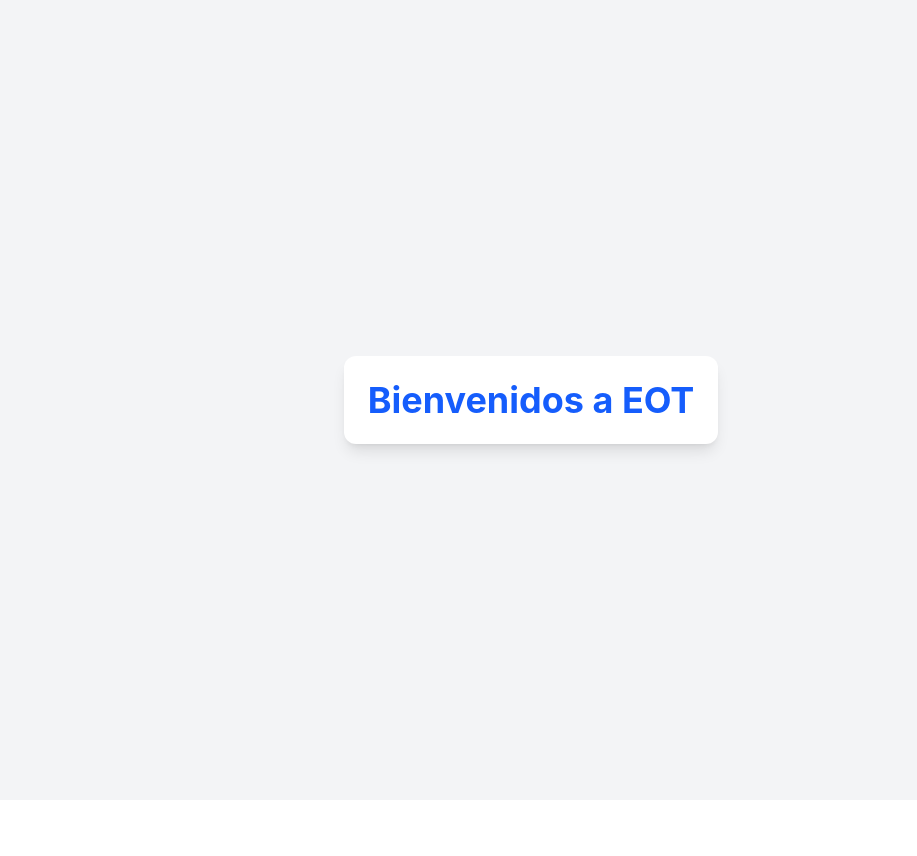
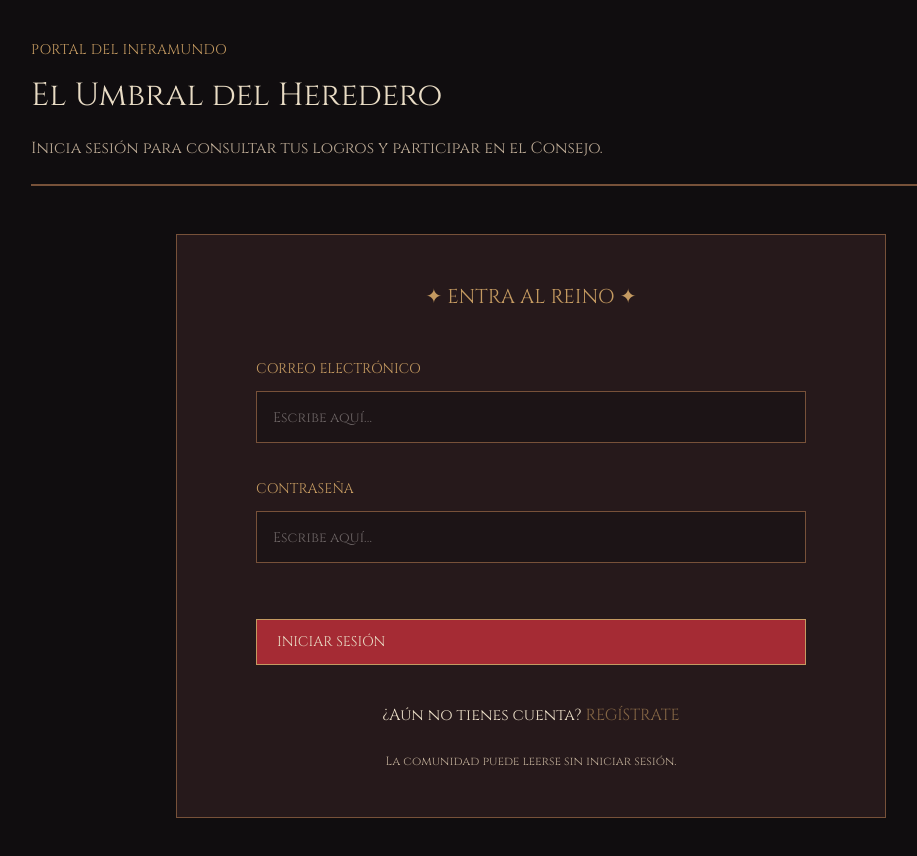
Before and after one commit to ForaneosStudios/EOT-pwa, a React (Vite) app: page / in a window 1280 px wide. Shown: the whole page, without its empty margins (109-1026 px from the left). Before the commit the page ends 800 px from the top, so only its background shows below. Built offline with nearby package versions, Linux system fonts and the light colour scheme.

Commit message:
feat: implementar vista de login con React y Tailwind

```diff
--- a/src/App.jsx
+++ b/src/App.jsx
@@ -1,11 +1,7 @@
+import Login from "./pages/Login";
+
 function App() {
-  return (
-    <div className="flex min-h-screen items-center justify-center bg-gray-100">
-      <h1 className="text-4xl font-bold text-blue-600 shadow-lg p-6 bg-white rounded-xl">
-        Bienvenidos a EOT
-      </h1>
-    </div>
-  )
+  return <Login />;
 }
 
-export default App
+export default App;
--- a/src/index.css
+++ b/src/index.css
@@ -1 +1,3 @@
+@import url('https://fonts.googleapis.com/css2?family=Cinzel:wght@400;500;600;700&family=Inter:wght@400;500;600;700&display=swap');
+
 @import "tailwindcss";
--- /dev/null
+++ b/src/pages/Login.jsx
@@ -0,0 +1,164 @@
+
+import { useState } from "react";
+
+export default function Login({ onRegister, onLogin }) {
+  const [email, setEmail] = useState("");
+  const [password, setPassword] = useState("");
+  const [error, setError] = useState("");
+
+  const handleSubmit = async (event) => {
+    event.preventDefault();
+    setError("");
+
+    if (!email.trim() || !password) {
+      setError("Completa todos los campos para continuar.");
+      return;
+    }
+
+    if (!onLogin) {
+      setError("La autenticación aún no está conectada.");
+      return;
+    }
+
+    try {
+      await onLogin({ email, password });
+    } catch {
+      setError("No fue posible iniciar sesión. Inténtalo nuevamente.");
+    }
+  };
+
+  const inputStyles = `
+    h-[52px] w-full border border-[#775139]
+    bg-[#1c1416] px-4 text-sm text-[#e9dcc5]
+    placeholder:text-[#6e6666]
+    outline-none transition-colors
+    focus:border-[#c49a61]
+  `;
+
+  return (
+    <main
+      className="min-h-screen bg-[#100d0f] px-5 py-10
+                 text-[#e9dcc5] sm:px-10"
+      style={{ fontFamily: "'Cinzel', serif" }}
+    >
+      <div className="mx-auto w-full max-w-[1000px]">
+        <header>
+          <p className="text-sm tracking-wide text-[#c49a61]">
+            PORTAL DEL INFRAMUNDO
+          </p>
+
+          <h1 className="mt-4 text-[28px] leading-tight
+                         sm:text-[32px]">
+            El Umbral del Heredero
+          </h1>
+
+          <p className="mt-5 text-base text-[#bba994]">
+            Inicia sesión para consultar tus logros y
+            participar en el Consejo.
+          </p>
+
+          <div className="mt-6 h-[2px] bg-[#775139]" />
+        </header>
+
+        <section
+          aria-labelledby="login-title"
+          className="mx-auto mt-12 w-full max-w-[710px]
+                     border border-[#775139] bg-[#26191b]
+                     px-6 py-10 sm:px-12 sm:py-12
+                     lg:px-[79px]"
+        >
+          <h2
+            id="login-title"
+            className="text-center text-lg text-[#c49a61]
+                       sm:text-xl"
+          >
+            ✦ ENTRA AL REINO ✦
+          </h2>
+
+          <form onSubmit={handleSubmit} className="mt-12">
+            <div>
+              <label
+                htmlFor="login-email"
+                className="mb-3 block text-sm text-[#c49a61]"
+              >
+                CORREO ELECTRÓNICO
+              </label>
+
+              <input
+                id="login-email"
+                type="email"
+                name="email"
+                autoComplete="email"
+                placeholder="Escribe aquí…"
+                value={email}
+                onChange={(e) => setEmail(e.target.value)}
+                required
+                className={inputStyles}
+              />
+            </div>
+
+            <div className="mt-9">
+              <label
+                htmlFor="login-password"
+                className="mb-3 block text-sm text-[#c49a61]"
+              >
+                CONTRASEÑA
+              </label>
+
+              <input
+                id="login-password"
+                type="password"
+                name="password"
+                autoComplete="current-password"
+                placeholder="Escribe aquí…"
+                value={password}
+                onChange={(e) => setPassword(e.target.value)}
+                required
+                className={inputStyles}
+              />
+            </div>
+
+            {error && (
+              <p role="alert" className="mt-5 text-sm text-red-400">
+                {error}
+              </p>
+            )}
+
+            <button
+              type="submit"
+              className="mt-14 h-[46px] w-full cursor-pointer
+                         border border-[#c49a61] bg-[#a52b34]
+                         px-5 text-left text-sm text-[#e9dcc5]
+                         transition-colors hover:bg-[#8c222b]
+                         focus-visible:outline-2
+                         focus-visible:outline-offset-2
+                         focus-visible:outline-[#c49a61]"
+            >
+              INICIAR SESIÓN
+            </button>
+          </form>
+
+          <p className="mt-9 text-center text-sm leading-7
+                        sm:text-base">
+            ¿Aún no tienes cuenta?{" "}
+            <button
+              type="button"
+              onClick={onRegister}
+              disabled={!onRegister}
+              className="text-[#c49a61] underline-offset-4
+                         hover:underline
+                         disabled:cursor-not-allowed
+                         disabled:opacity-60"
+            >
+              REGÍSTRATE
+            </button>
+          </p>
+
+          <p className="mt-6 text-center text-xs text-[#bba994]">
+            La comunidad puede leerse sin iniciar sesión.
+          </p>
+        </section>
+      </div>
+    </main>
+  );
+}
--- a/vite.config.js
+++ b/vite.config.js
@@ -1,10 +1,12 @@
 import { defineConfig } from 'vite';
 import react from '@vitejs/plugin-react';
 import { VitePWA } from 'vite-plugin-pwa';
+import tailwindcss from '@tailwindcss/vite';
 
 export default defineConfig({
   plugins: [
     react(),
+    tailwindcss(),
     VitePWA({
       registerType: 'autoUpdate',
       manifest: {
```
Also changed, not shown: 1 other file (tests, documents, lock files or other folders).
